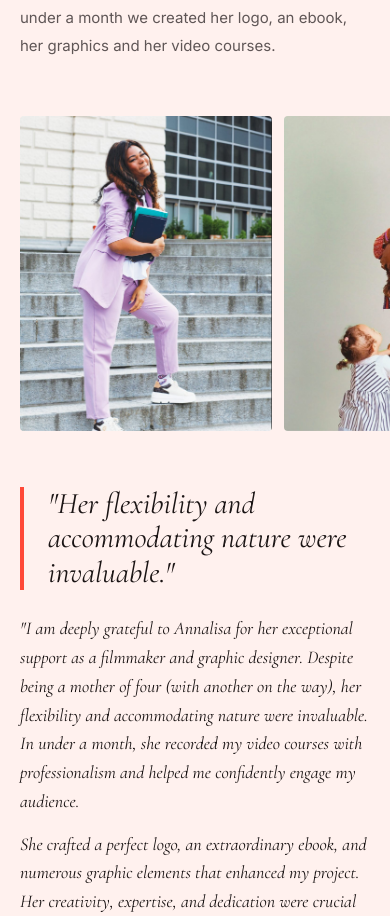
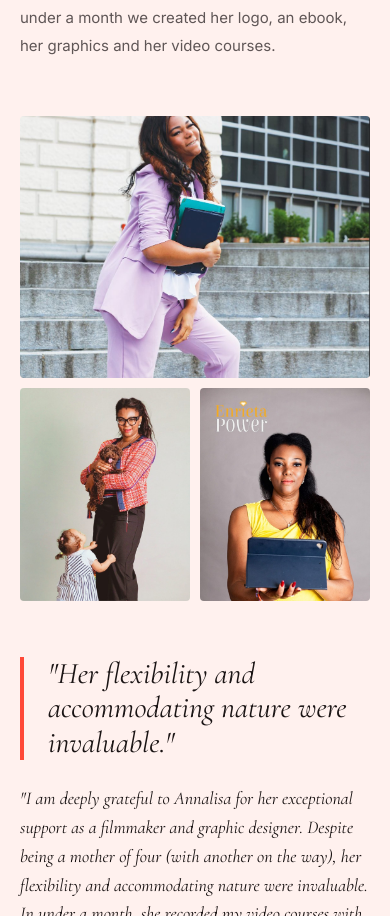
Before and after one commit to aneecoco-lgtm/digital-twilight, a React (Vite) app: page /mompreneur in a window 390 px wide. Shown: the part 7388-8304 px from the top of the page. Built offline with nearby package versions, Linux system fonts and the light colour scheme.

Commit message:
Show all three Enrieta photos on phones without swiping
Co-Authored-By: Claude Opus 5.5 (1M context) <noreply@anthropic.com>
Claude-Session: https://claude.ai/code/session_01TgkfVL7UjqBfi7nMTUzTsk

```diff
--- a/src/pages/Mompreneur.css
+++ b/src/pages/Mompreneur.css
@@ -455,15 +455,11 @@
   .mp-quote { grid-template-columns: 1fr; }
   .mp-pull { grid-row: auto; }
   .mp-story-photos {
-    display: flex;
-    overflow-x: auto;
-    scroll-snap-type: x mandatory;
-    gap: 12px;
-    margin-inline: -20px;
-    padding-inline: 20px;
+    grid-template-columns: repeat(2, minmax(0, 1fr));
+    gap: 10px;
     margin-bottom: 56px;
   }
-  .mp-story-photos img { flex: 0 0 72%; width: 72%; scroll-snap-align: start; }
+  .mp-story-photos img:first-child { grid-column: 1 / -1; aspect-ratio: 4 / 3; object-position: center 25%; }
   .mp-story-photos img:nth-child(2) { transform: none; }
   .mp-week { grid-template-columns: 1fr; gap: 16px; }
   .mp-week-img { grid-column: auto; }
```
